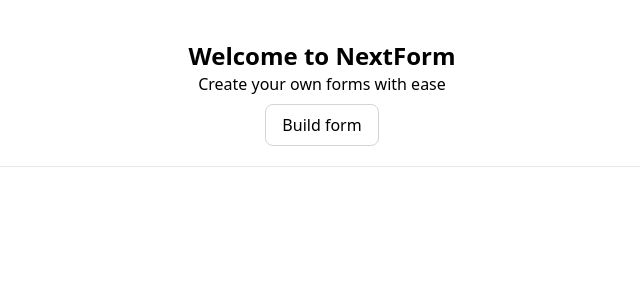
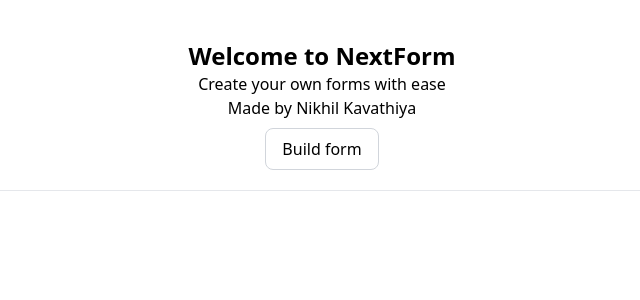
Before and after one commit to Workwithnk/formbuilder, a Next.js app: page / in a window 1280 px wide. Shown: the top 300 px of the page, without its empty margins (318-958 px from the left). Built offline with nearby package versions, Linux system fonts and the light colour scheme.

Commit message:
Main: Did some minor changes & added my profile

```diff
--- a/components/CreateNewForm.js
+++ b/components/CreateNewForm.js
@@ -1,4 +1,5 @@
 import { createNewForm } from '@/store/reducer/formReducer';
+import Link from 'next/link';
 import { useRouter } from 'next/navigation';
 import React from 'react'
 import { useDispatch } from "react-redux";
@@ -18,6 +19,7 @@ function CreateNewForm() {
     <section className="flex flex-col items-center my-10 border-b border-gray-200 pb-5">
       <h1 className=" text-2xl font-bold">Welcome to NextForm</h1>
       <p className="text-base">Create your own forms with ease</p>
+      <p className="text-base">Made by <Link target='_blank' href={'https://peerlist.io/nikhilpatel'}>Nikhil Kavathiya</Link></p>
       <button onClick={handleFormCreate} className={`mt-2 border border-gray-300 rounded-lg px-4 py-2 hover:bg-black hover:text-white transition-colors`} >Build form</button>
     </section>
   )
--- a/components/form/FormFooter.js
+++ b/components/form/FormFooter.js
@@ -48,10 +48,13 @@ function FormFooter() {
   return (
     <>
       {thisForm.ques && thisForm.ques.length > 0 &&
-        <div className="flex bg-[#F6F8FAE5] justify-between items-center px-5 py-3 border-t border-[#E1E4E8]">
-          <button onClick={handleSave} className=' flex items-center hover:bg-black hover:text-white border border-gray-400 px-2 py-1 rounded-lg'> <IoDocumentTextOutline className='w-4 mr-1' /> Save as Draft</button>
-          <button onClick={handlePublish} className='flex items-center px-2 bg-[#00AA45] text-white py-1 rounded-lg'> <IoCheckmarkSharp className='w-4 mr-1' />Publish Form</button>
-        </div>
+        <>
+          <div className="flex bg-[#F6F8FAE5] justify-between items-center px-5 py-3 border-t border-[#E1E4E8]">
+            <button onClick={handleSave} className=' flex items-center hover:bg-black hover:text-white border border-gray-400 px-2 py-1 rounded-lg'> <IoDocumentTextOutline className='w-4 mr-1' /> Save as Draft</button>
+            <button onClick={handlePublish} className='flex items-center px-2 bg-[#00AA45] text-white py-1 rounded-lg'> <IoCheckmarkSharp className='w-4 mr-1' />Publish Form</button>
+          </div>
+          <p className=' text-sm text-left my-2'>{`* click on title that you want to change`}</p>
+        </>
       }
     </>
   )
```
Also changed, not shown: 1 other file (tests, documents, lock files or other folders).
